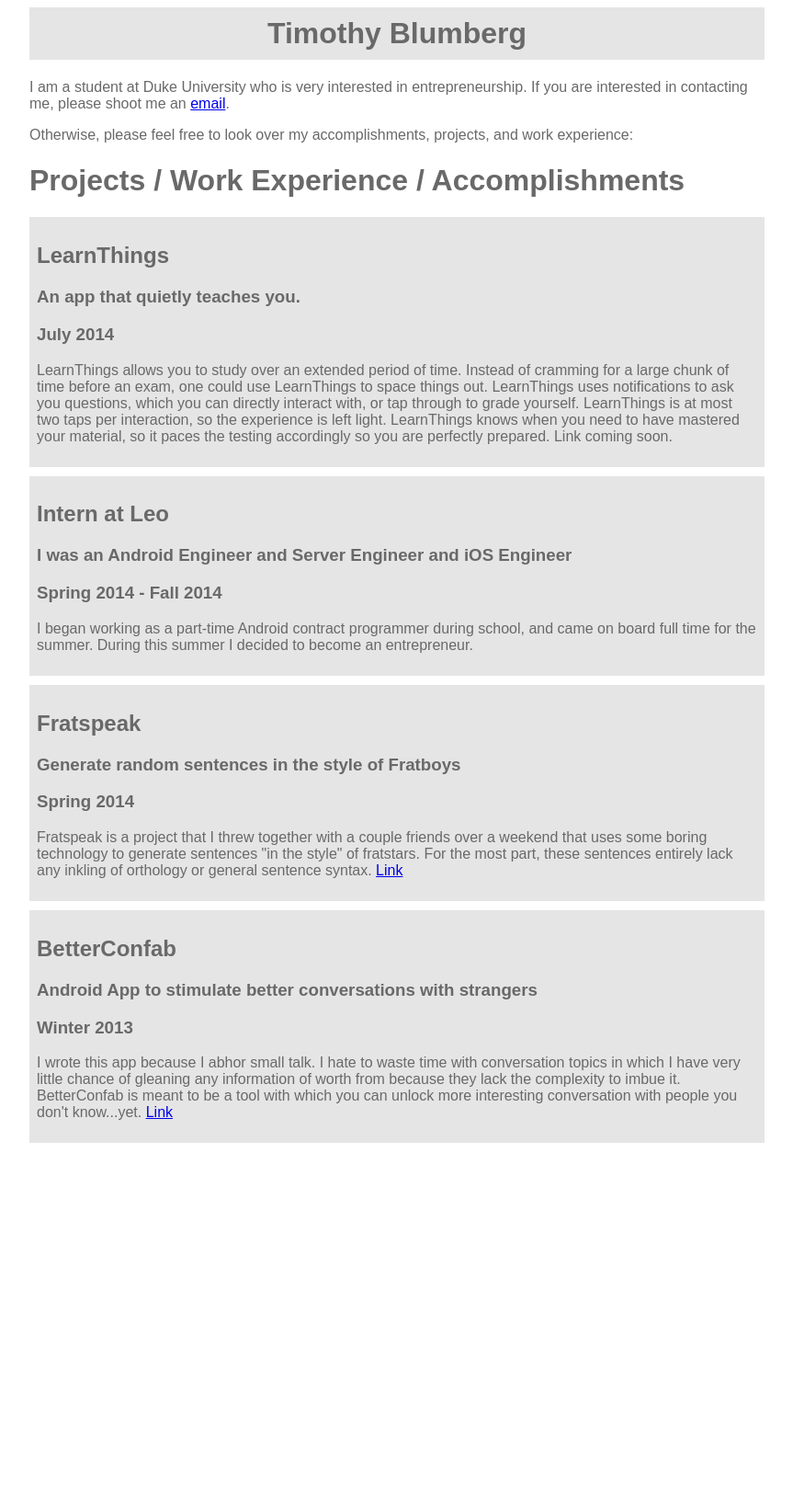
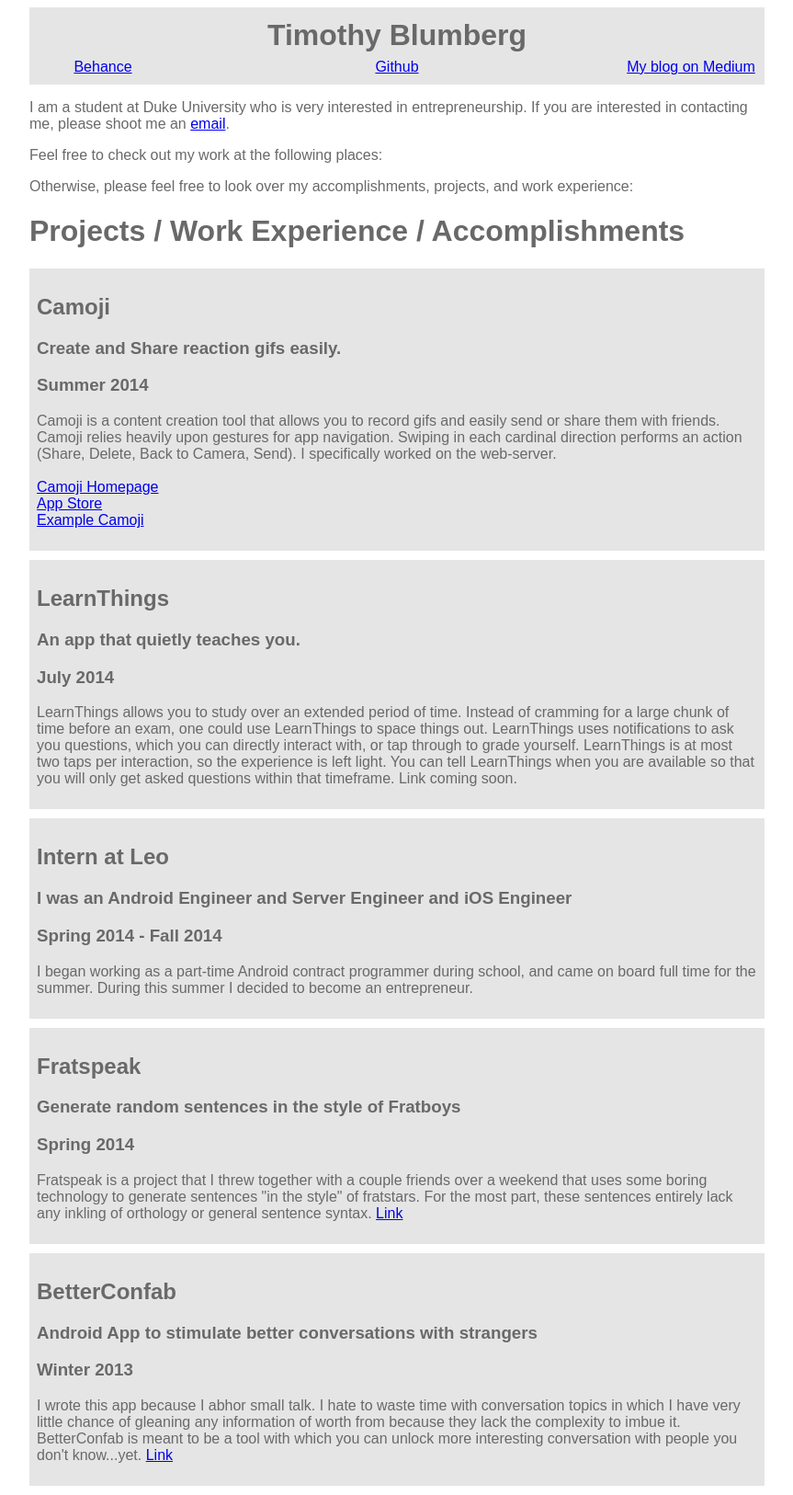
Before and after one commit to TimelyToga/timothyblumberg-web, a Python web app: template timothyblumberg/templates/main.html in a window 1280 px wide. Shown: the whole page at 92% size, without its empty margins (208-1071 px from the left). Before the commit the page ends 1243 px from the top, so only its background shows below. Run offline with Jinja, Linux system fonts and the light colour scheme; the template is opened without the code that fills it, so the values that code supplies are empty.

Commit message:
Added Camoji and Links

```diff
--- a/static/css/main.css
+++ b/static/css/main.css
@@ -4,25 +4,35 @@ html {
 }
 
 .header {
-   /*color: white;*/
     text-align: center;
     font: bold 36px/45px; /*Helvetica, Sans-Serif;*/
     background: rgb(0, 0, 0); /* fallback color */
     background: rgba(0, 0, 0, 0.1);
-   /*padding: 10px;*/
-    padding-top: 10px;
+    padding-top: 5px;
     padding-bottom: 10px;
     width: 100%;
 }
 
+.nametag {
+    margin: 7px;
+}
+
+div.my-shit {
+    display:table;
+    width:100%;
+    table-layout: fixed;
+}
+
+div.my-shit a {
+    display:table-cell;
+    text-align:center;
+}
+
 .projects {
-   /*color: white;*/
-   /*font: Helvetica, Sans-Serif;*/
     background: rgb(0, 0, 0); /* fallback color */
     background: rgba(0, 0, 0, 0.1);
     padding: 8px;
     margin-bottom: 10px;
-   /*margin: 10px;*/
 }
 
 .page_wrapper {
--- a/timothyblumberg/templates/main.html
+++ b/timothyblumberg/templates/main.html
@@ -9,11 +9,23 @@
 
     <body>
         <div class="page_wrapper">
-            <h1 class="header">Timothy Blumberg</h1>
+            <div class="header">
+                <h1 class="nametag">Timothy Blumberg</h1>
+                <div class="my-shit">
+                        <a href="https://www.behance.net/timothyblumberg">Behance</a><br>
+                        <a href="https://github.com/TimelyToga">Github</a><br>
+                        <a href="https://medium.com/@Tim_Blumberg">My blog on Medium</a>
+                </div>
+            </div>
+
             <div class="body_wrapper">
                 <p>I am a student at Duke University who is very interested in entrepreneurship. If you are interested in
                     contacting me, please shoot me an
                     <a class="email-button" href="mailto:tblumberg39@gmail.com?Subject=Interested">email</a>.
+                </p>
+                <p>
+                    Feel free to check out my work at the following places:<br>
+
                 </p>
                 <p>
                     Otherwise, please feel free to look over my accomplishments, projects, and work experience:
@@ -21,6 +33,26 @@
             </div>
             <div class="projects_wrapper">
                 <h1 class="projects_title">Projects / Work Experience / Accomplishments</h1>
+                    <div class="projects">
+                        <div class="project_info">
+                            <h2 class="project_title">Camoji</h2>
+                            <h3 class="project_short_desc">Create and Share reaction gifs easily.</h3>
+                            <h3 class="project_time">Summer 2014</h3>
+                        </div>
+                        <div class="project_body">
+                            <p class="project_desc">
+                                Camoji is a content creation tool that allows you to record gifs and easily send or
+                                share them with friends. Camoji relies heavily upon gestures for app navigation. Swiping
+                                in each cardinal direction performs an action (Share, Delete, Back to Camera, Send). I
+                                specifically worked on the web-server.<br><br>
+
+                                <a href="https://camoji.com/">Camoji Homepage</a><br>
+                                <a href="https://itunes.apple.com/us/app/camoji-gif-camera/id905080931?mt=8">App Store</a><br>
+                                <a href="https://camoji.com/c/BddcTNqYzPGtrmf">Example Camoji</a>
+                            </p>
+                        </div>
+                    </div>
+
                     <div class="projects">
                         <div class="project_info">
                             <h2 class="project_title">LearnThings</h2>
@@ -32,8 +64,8 @@
                                 Instead of cramming for a large chunk of time before an exam, one could use LearnThings
                                 to space things out. LearnThings uses notifications to ask you questions, which you can
                                 directly interact with, or tap through to grade yourself. LearnThings is at most two taps
-                                per interaction, so the experience is left light. LearnThings knows when you need to
-                                have mastered your material, so it paces the testing accordingly so you are perfectly prepared.
+                                per interaction, so the experience is left light. You can tell LearnThings when you are
+                                available so that you will only get asked questions within that timeframe.
 
                                 Link coming soon.
                             </p>
```
Also changed, not shown: 1 other file. Lines whose indentation alone changed are shown as unchanged.
